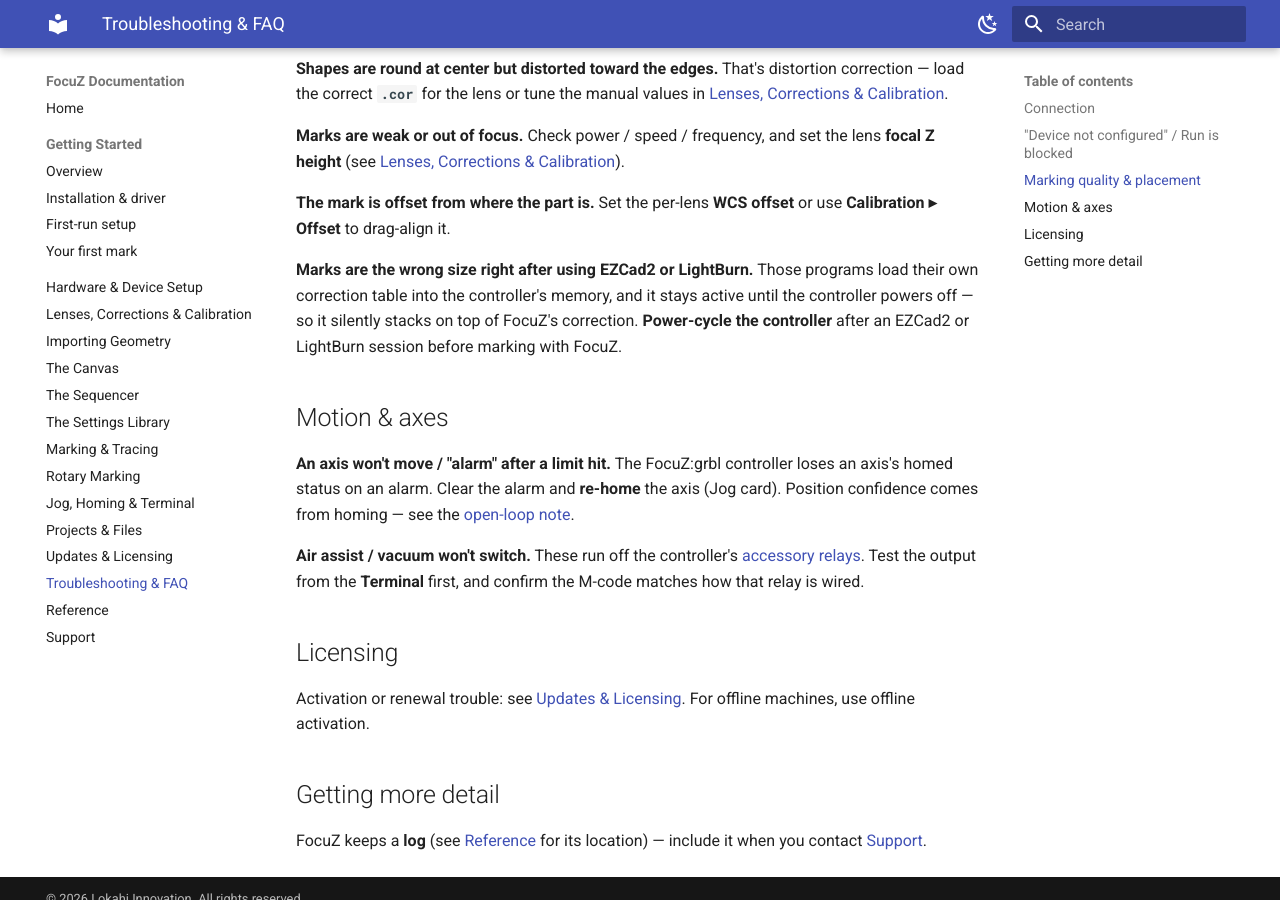
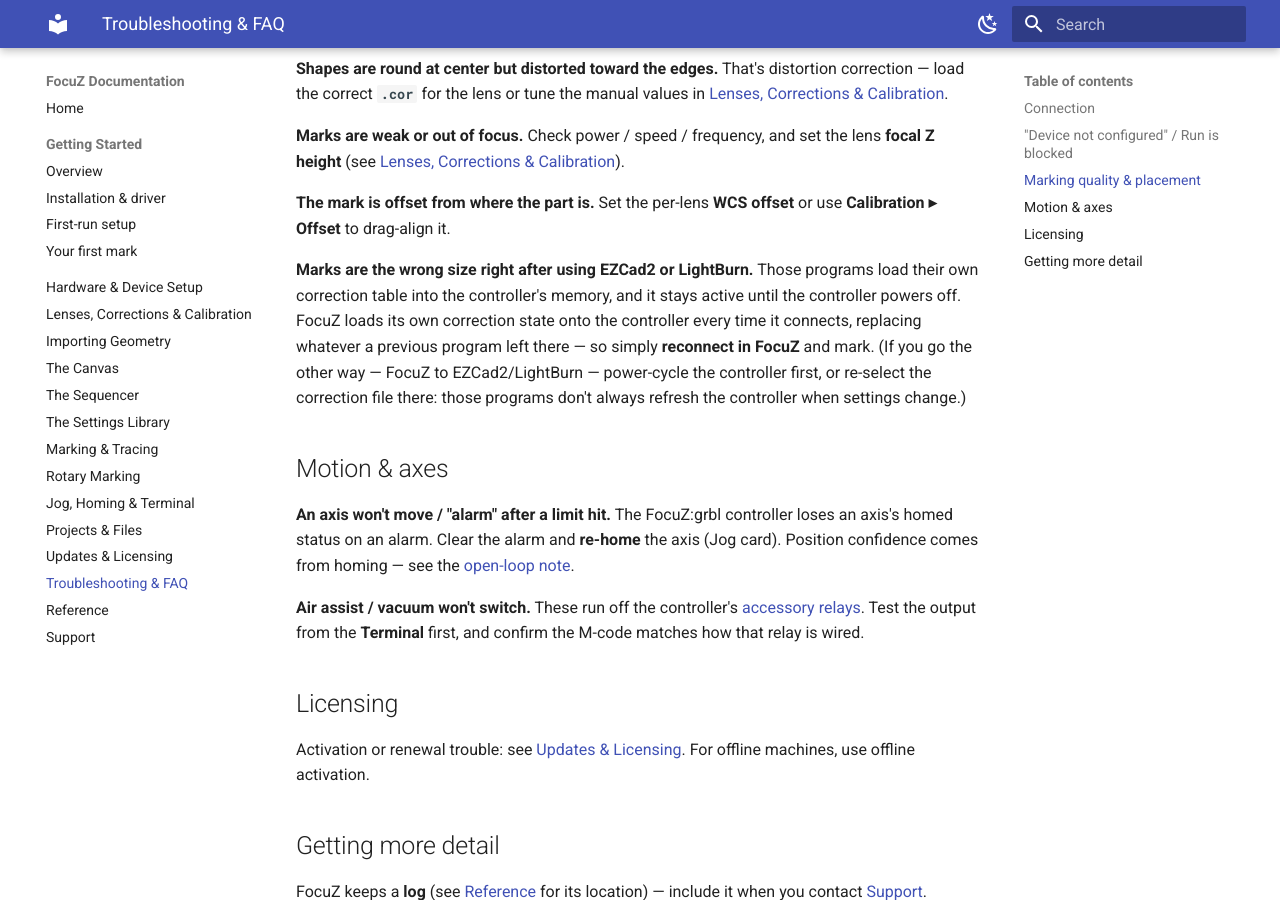
Before and after one commit to Lokahi-Shop/focuz-docs, an MkDocs documentation site: the page built from docs/troubleshooting.md, in a window 1280 px wide and 900 px high, scrolled down 792 px. Built offline with MkDocs 1.6.1 and Material for MkDocs 9.7.7, drawn with Linux system fonts in a browser that asks for light colours.

Commit message:
Troubleshooting: FocuZ now resets the controller correction table at connect
Co-Authored-By: Claude Fable 5 <noreply@anthropic.com>

```diff
--- a/docs/troubleshooting.md
+++ b/docs/troubleshooting.md
@@ -37,9 +37,11 @@ correct **`.cor`** for the lens or tune the manual values in
 Offset** to drag-align it.
 
 **Marks are the wrong size right after using EZCad2 or LightBurn.** Those programs load their own
-correction table into the controller's memory, and it stays active until the controller powers off —
-so it silently stacks on top of FocuZ's correction. **Power-cycle the controller** after an EZCad2 or
-LightBurn session before marking with FocuZ.
+correction table into the controller's memory, and it stays active until the controller powers off.
+FocuZ loads its own correction state onto the controller every time it connects, replacing whatever a
+previous program left there — so simply **reconnect in FocuZ** and mark. (If you go the other way —
+FocuZ to EZCad2/LightBurn — power-cycle the controller first, or re-select the correction file there:
+those programs don't always refresh the controller when settings change.)
 
 ## Motion & axes
 
```
